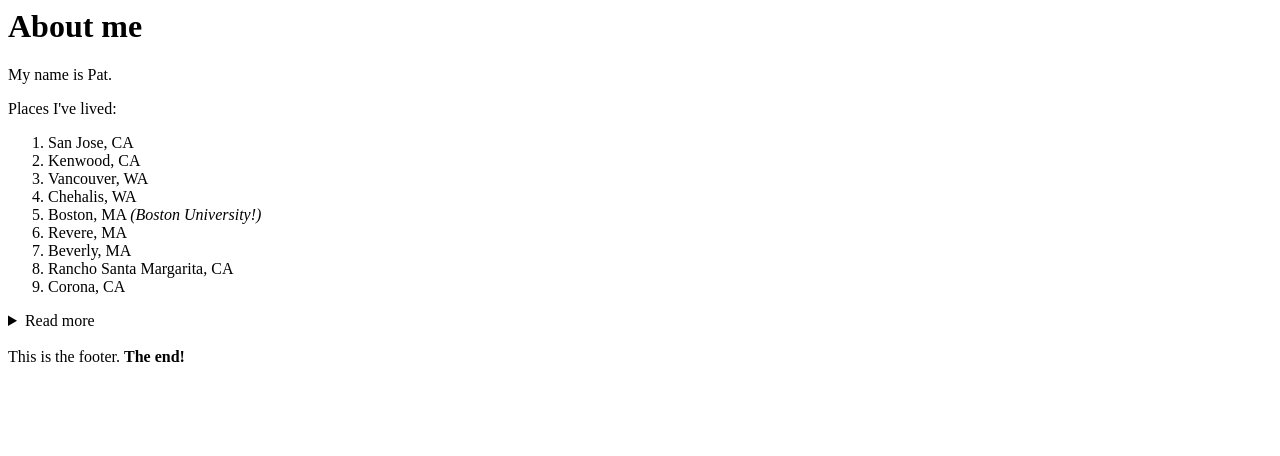
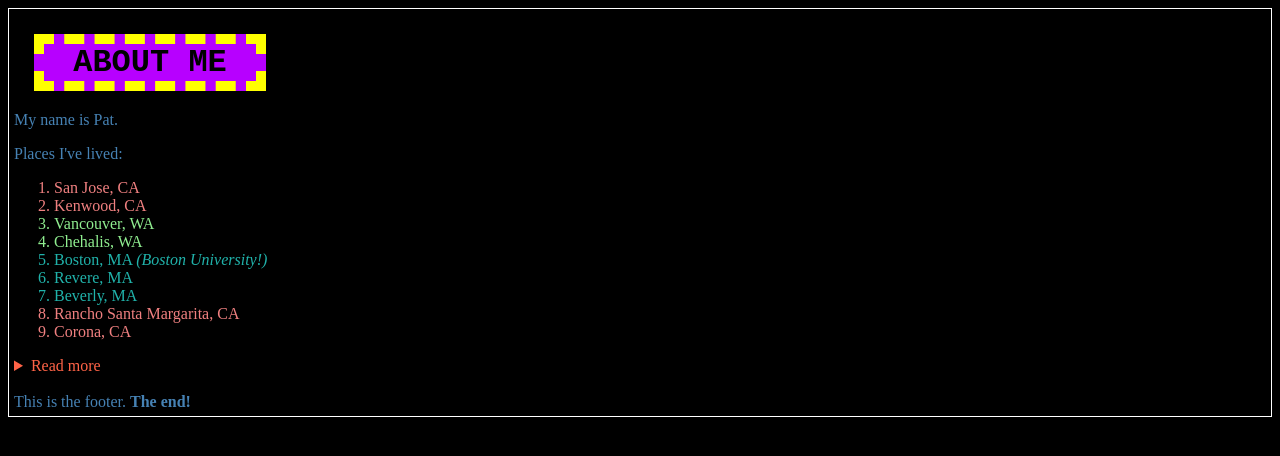
Before and after one commit to PatDowner/about_me, a plain HTML site: page index.html in a window 1280 px wide. Drawn offline with Linux system fonts and the light colour scheme.

Commit message:
added styling to index.html

```diff
--- a/index.html
+++ b/index.html
@@ -1,21 +1,81 @@
+<!DOCTYPE html>
+<html lang="en">
+
+<head>
+    <meta charset="UTF-8">
+    <meta name="viewport" content="width=device-width, initial-scale=1.0">
     <title>About me</title>
-<h1>About me</h1>
+    <style>
+        body {
+            background-color: rgb(0, 0, 0);
+            border: 1px solid white;
+            padding-top: 5px;
+            padding-right: 5px;
+            padding-bottom: 5px;
+            padding-left: 5px;
+        }
+
+        h1 {
+            color: black;
+            font-size: 500 px;
+            font-family: 'Courier New', Courier, monospace;
+            font-weight: bolder;
+            background-color: rgb(183, 0, 255);
+            border: 10px dashed yellow;
+            margin-top: 20px;
+            margin-right: 1000px;
+            margin-bottom: 20px;
+            margin-left: 20px;
+            text-align: center;
+        }
+
+        .CA {
+            color: lightcoral;
+        }
+
+        .MA {
+            color: lightseagreen
+        }
+
+        .WA {
+            color: lightgreen
+        }
+
+        p,
+        footer,
+        details {
+            color: steelblue;
+        }
+
+        summary {
+            color: tomato
+        }
+    </style>
+</head>
+
+<body>
+    <h1>ABOUT ME</h1>
     <p>My name is Pat.</p>
     <p>Places I've lived:</p>
     <ol>
-    <li>San Jose, CA</li>
-    <li>Kenwood, CA</li>
-    <li>Vancouver, WA</li>
-    <li>Chehalis, WA</li>
-    <li>Boston, MA <em>(Boston University!)</em></li>
-    <li>Revere, MA</li>
-    <li>Beverly, MA</li>
-    <li>Rancho Santa Margarita, CA</li>
-    <li>Corona, CA</li>
+        <li class="CA">San Jose, CA</li>
+        <li class="CA">Kenwood, CA</li>
+        <li class="WA">Vancouver, WA</li>
+        <li class="WA">Chehalis, WA</li>
+        <li class="MA">Boston, MA <em>(Boston University!)</em></li>
+        <li class="MA">Revere, MA</li>
+        <li class="MA">Beverly, MA</li>
+        <li class="CA">Rancho Santa Margarita, CA</li>
+        <li class="CA">Corona, CA</li>
     </ol>
+
+    <!-- comment -->
     <details>
         <summary>Read more</summary>
         <p>Hidden text. Wonder how you rename "Details" to something else?</p>
     </details>
     <br>
     <footer>This is the footer. <strong>The end!</strong></footer>
+</body>
+
+</html>
```
Lines whose indentation alone changed are shown as unchanged.
